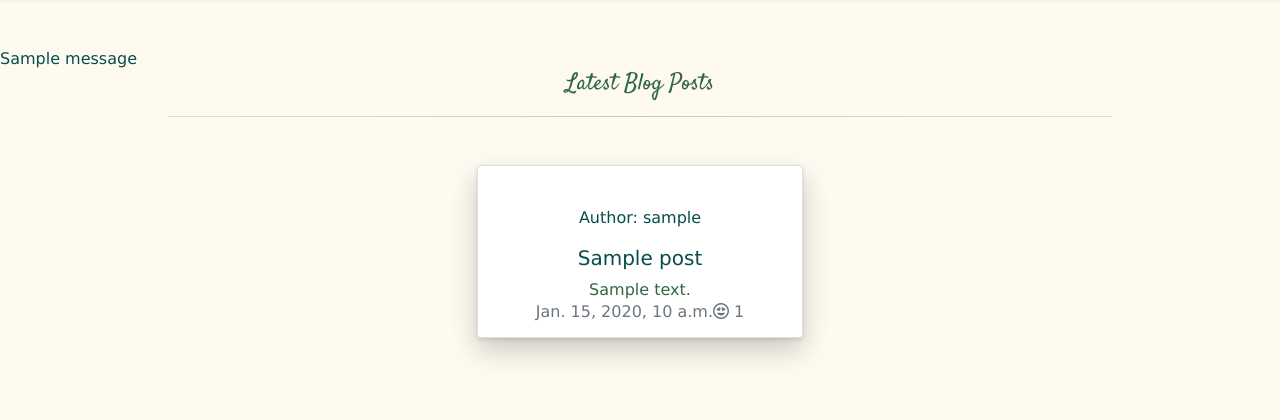
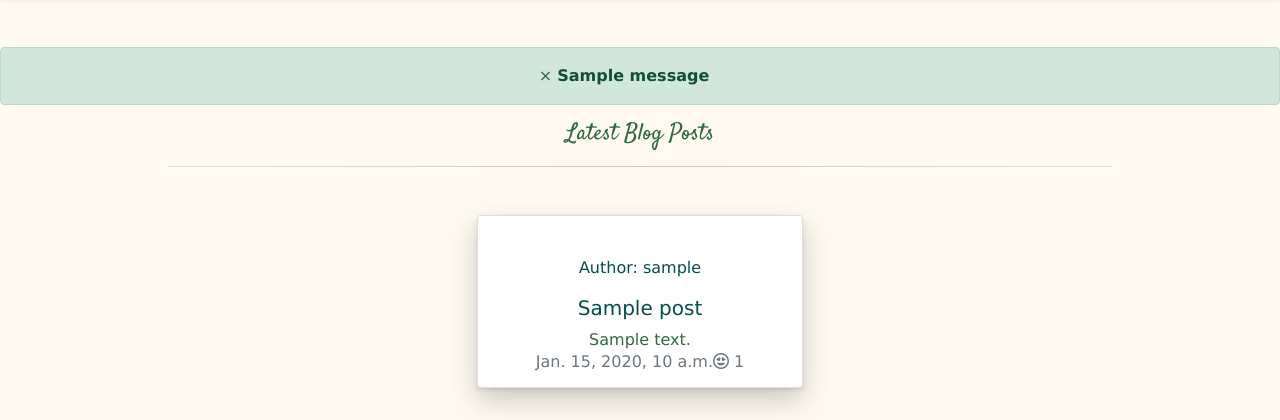
Before and after one commit to JodyMurray/p4-plant-blog, a Django app: page / in a window 1280 px wide. Shown: the part 69-489 px from the top of the page. Run offline with Django 3.2, Linux system fonts and the light colour scheme; tables that the repository leaves empty hold one stand-in row (values such as "Sample post"); one stand-in notice (Sample message) is shown; some libraries are stand-ins or nearby versions.

Commit message:
Alert dismissible and fade out added for messages

```diff
--- a/templates/index.html
+++ b/templates/index.html
@@ -5,9 +5,10 @@
 
 {% if messages %}
 {% for message in messages %}
-
-    {{ message }}
-
+<div class="alert alert-success alert-dismissible fade show text-center">
+    <a href="#" class="close" style="width: 50%;" data-dismiss="alert" aria-label="close">&times;</a>
+    <strong>{{ message }}</strong>
+</div>
 {% endfor %}
 {% endif %}
 
@@ -60,8 +61,7 @@
             <ul class="pagination justify-content-center pagination-btn">
                 {% if page_obj.has_previous %}
                 <li class="page-item">
-                    <a href="?page={{ page_obj.previous_page_number }}"
-                        class="page-link" tabindex="-1">&laquo;
+                    <a href="?page={{ page_obj.previous_page_number }}" class="page-link" tabindex="-1">&laquo;
                         Previous</a>
                 </li>
                 {% endif %}
@@ -70,8 +70,7 @@
                 <li class="page-item"><a class="page-link btn btn-outline-secondary" href="?page={{2}}">2</a></li>
                 <li class="page-item"><a class="page-link btn btn-outline-secondary" href="?page={{3}}">3</a></li>
                 <li class="page-item">
-                    <a href="?page={{ page_obj.next_page_number }}"
-                        class="page-link">Next </a>
+                    <a href="?page={{ page_obj.next_page_number }}" class="page-link">Next </a>
                 </li>
                 {% endif %}
             </ul>
```
